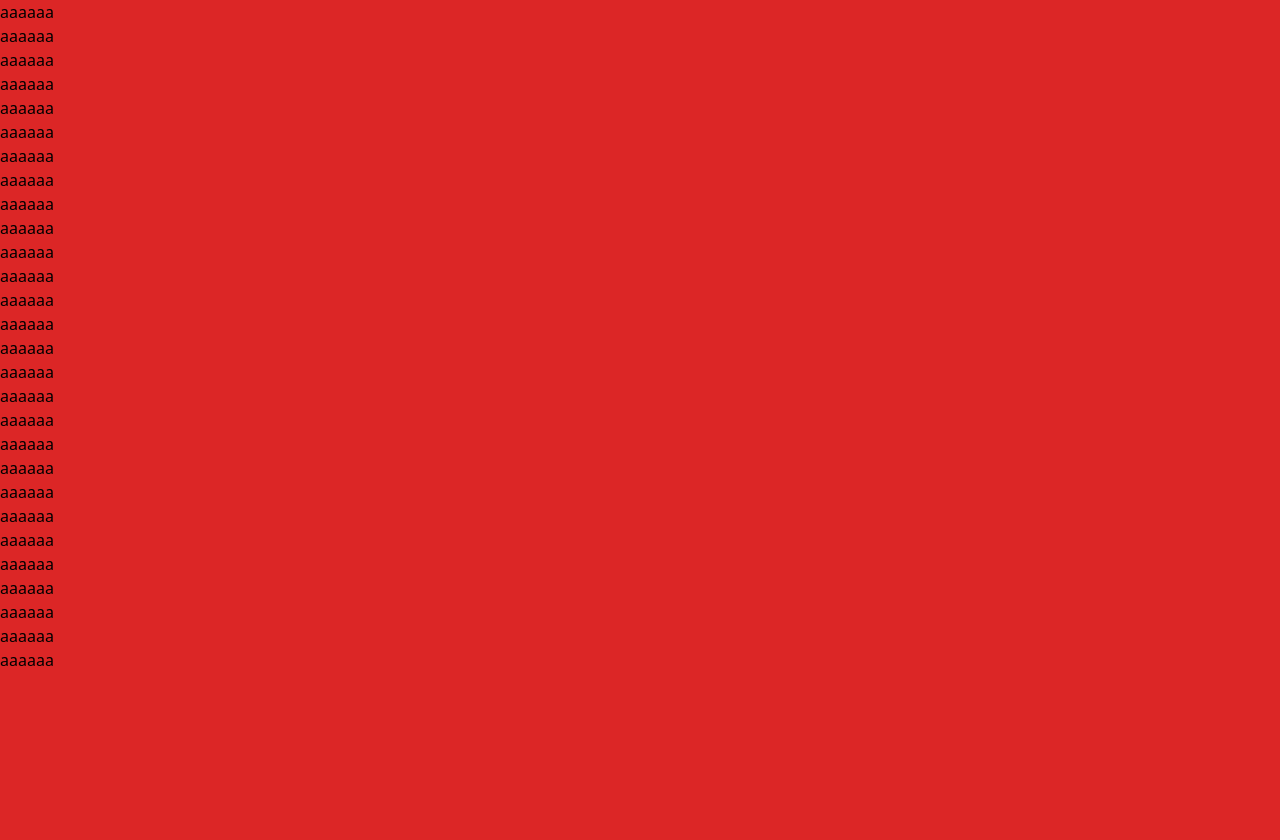
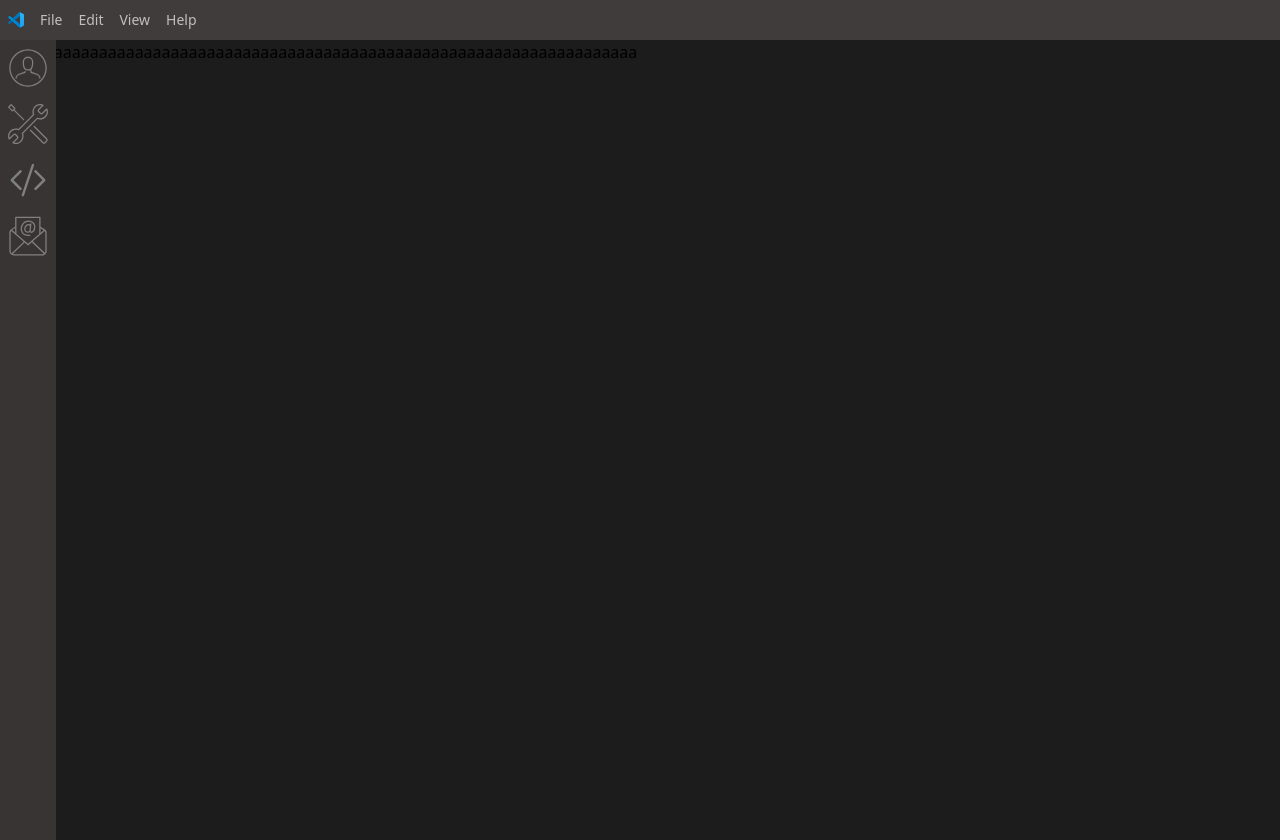
Before and after one commit to CostaDenis/Portfolio, a website: page docs/index.html in a window 1280 px wide. Before the commit the page ends 800 px from the top, so only its background shows below. Drawn offline with Linux system fonts and the light colour scheme.

Commit message:
Inicializando com os menus

```diff
--- a/docs/index.html
+++ b/docs/index.html
@@ -2,41 +2,63 @@
 <html>
 
 <head>
+    <meta charset="UTF-8">
+    <meta name="viewport" content="width=device-width, initial-scale=1.0">
     <title>
-        aaaaaa
+        Denis Ferreira - Portfólio
     </title>
     <link href="src/output.css" rel="stylesheet">
 </head>
 
-<body class="bg-red-600 h-auto">
-    <h1>aaaaaa</h1>
-    <p>aaaaaa</p>
-    <h1>aaaaaa</h1>
-    <p>aaaaaa</p>
-    <h1>aaaaaa</h1>
-    <p>aaaaaa</p>
-    <h1>aaaaaa</h1>
-    <p>aaaaaa</p>
-    <h1>aaaaaa</h1>
-    <p>aaaaaa</p>
-    <h1>aaaaaa</h1>
-    <p>aaaaaa</p>
-    <h1>aaaaaa</h1>
-    <p>aaaaaa</p>
-    <h1>aaaaaa</h1>
-    <p>aaaaaa</p>
-    <h1>aaaaaa</h1>
-    <p>aaaaaa</p>
-    <h1>aaaaaa</h1>
-    <p>aaaaaa</p>
-    <h1>aaaaaa</h1>
-    <p>aaaaaa</p>
-    <h1>aaaaaa</h1>
-    <p>aaaaaa</p>
-    <h1>aaaaaa</h1>
-    <p>aaaaaa</p>
-    <h1>aaaaaa</h1>
-    <p>aaaaaa</p>
+<body>
+
+    <div class="bg-bgMenuTop w-full h-10 flex flex-row justify-start items-center">
+
+        <span class="flex justify-center items-center">
+            <img class="h-4 w-auto px-2" src="imgs/vscode.svg" alt="vscode">
+        </span>
+
+        <!-- Arquivo -> Baixar CV ou Visitar Github-->
+        <!-- Editar -> ? -->
+        <!-- Exibir -> Botão para mostrar/ocultar o menu lateral -->
+        <!-- Ajuda -> Atalho para contato -->
+
+        <button
+            class="hover:bg-bgMenuTopHover hover:rounded-md font-sans text-textColorMenu text-sm px-2 py-2 leading-none">File</button>
+
+        <button
+            class="hover:bg-bgMenuTopHover hover:rounded-md font-sans text-textColorMenu text-sm px-2 py-2 leading-none">Edit</button>
+
+        <button
+            class="hover:bg-bgMenuTopHover hover:rounded-md font-sans text-textColorMenu text-sm px-2 py-2 leading-none">View</button>
+
+        <button
+            class="hover:bg-bgMenuTopHover hover:rounded-md font-sans text-textColorMenu text-sm px-2 py-2 leading-none">Help</button>
+    </div>
+
+    <div class="flex flex-col">
+        <div class="bg-bgMenuLeft fixed w-14 h-screen flex flex-col items-center">
+
+            <img class="h-auto w-auto px-2 py-2 cursor-pointer" src="imgs/menu/personal.svg" alt="personal">
+            <img class="h-auto w-auto px-2 py-2 cursor-pointer" src="imgs/menu/tools.svg" alt="tools">
 
 
+            <div class="relative w-auto h-auto px-2 py-2 cursor-pointer group">
+
+                <img class="h-auto w-auto block group-hover:hidden" src="imgs/menu/code.svg" alt="code">
+                <img class="h-auto w-auto hidden group-hover:block" src="imgs/menu/codeHover.svg" alt="codeHover">
+            </div>
+
+
+            <img class="h-auto w-auto px-2 py-2 cursor-pointer" src="imgs/menu/contact.svg" alt="contact">
+
+        </div>
+
+        <div class="bg-bgDark w-full h-screen">aaaaaaaaaaaaaaaaaaaaaaaaaaaaaaaaaaaaaaaaaaaaaaaaaaaaaaaaaaaaaaaaaaaaaaa
+        </div>
+
+    </div>
+
+</body>
+
 </html>
--- a/tailwind.config.js
+++ b/tailwind.config.js
@@ -3,7 +3,17 @@ module.exports = {
   content: ["./src/**/*.{html,js}",
     './docs/**/*.{html,js}'],
   theme: {
-    extend: {},
+    extend: {
+      colors: {
+        'bgDark': '#1c1c1c',  //Background color for dark mode
+        'bgMenuTop': '#403c3c', //Background color for top menu
+        'bgMenuTopHover': '#484444', //Background color for top menu hover
+        'bgMenuLeft': '#383434', //Background color for left menu
+        'bgExplorer': '#282424', //Background color for explorer
+        'textColorMenu': '#bfbfbf', //Text color for dark mode
+
+      },
+    },
   },
   plugins: [],
 }
```
Also changed, not shown: docs/imgs/menu/code.svg (added), docs/imgs/menu/codeHover.svg (added), docs/imgs/menu/contact.svg (added), docs/imgs/menu/contactHover.svg (added), docs/imgs/menu/personal.svg (added), docs/imgs/menu/personalHover.svg (added), docs/imgs/menu/tools.svg (added), docs/imgs/menu/toolsHover.svg (added), docs/imgs/vscode.svg (added), docs/src/output.css.
